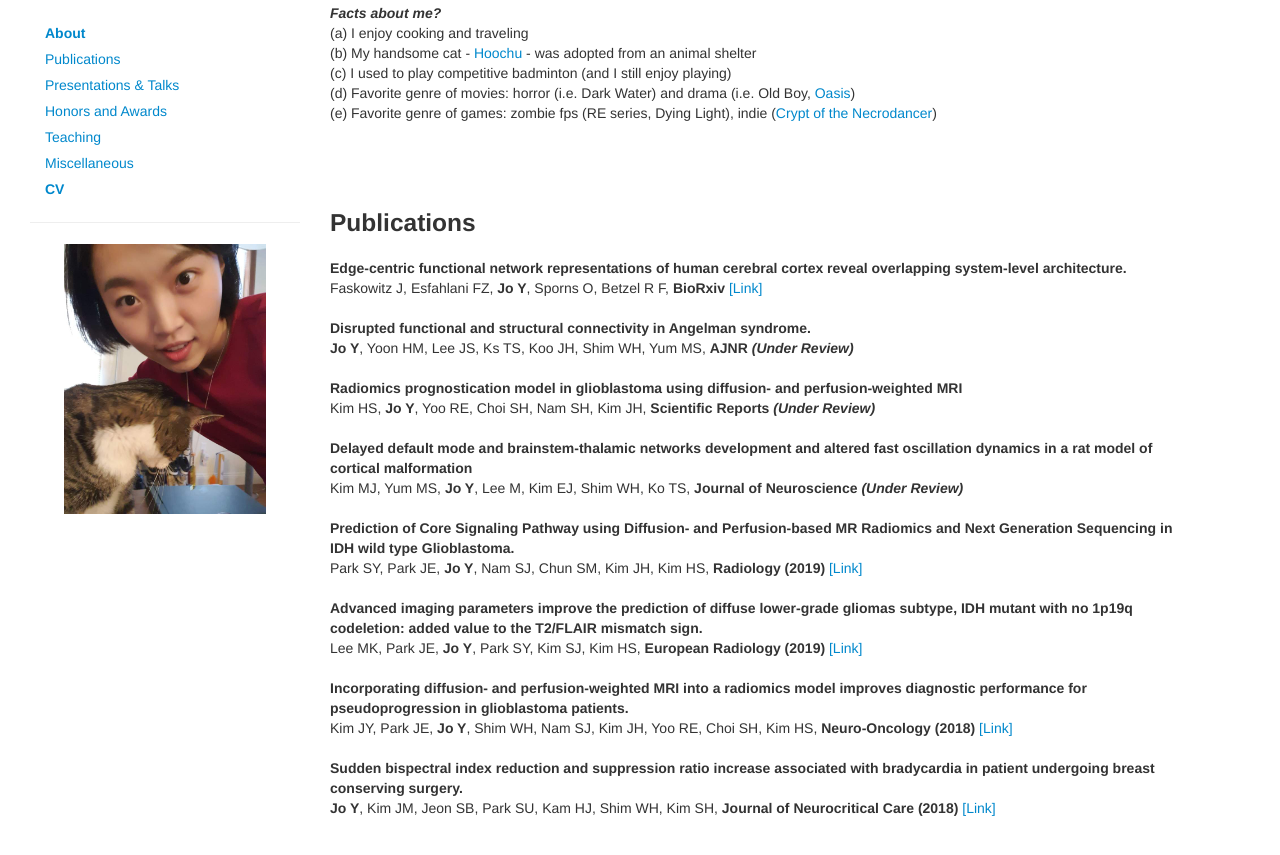
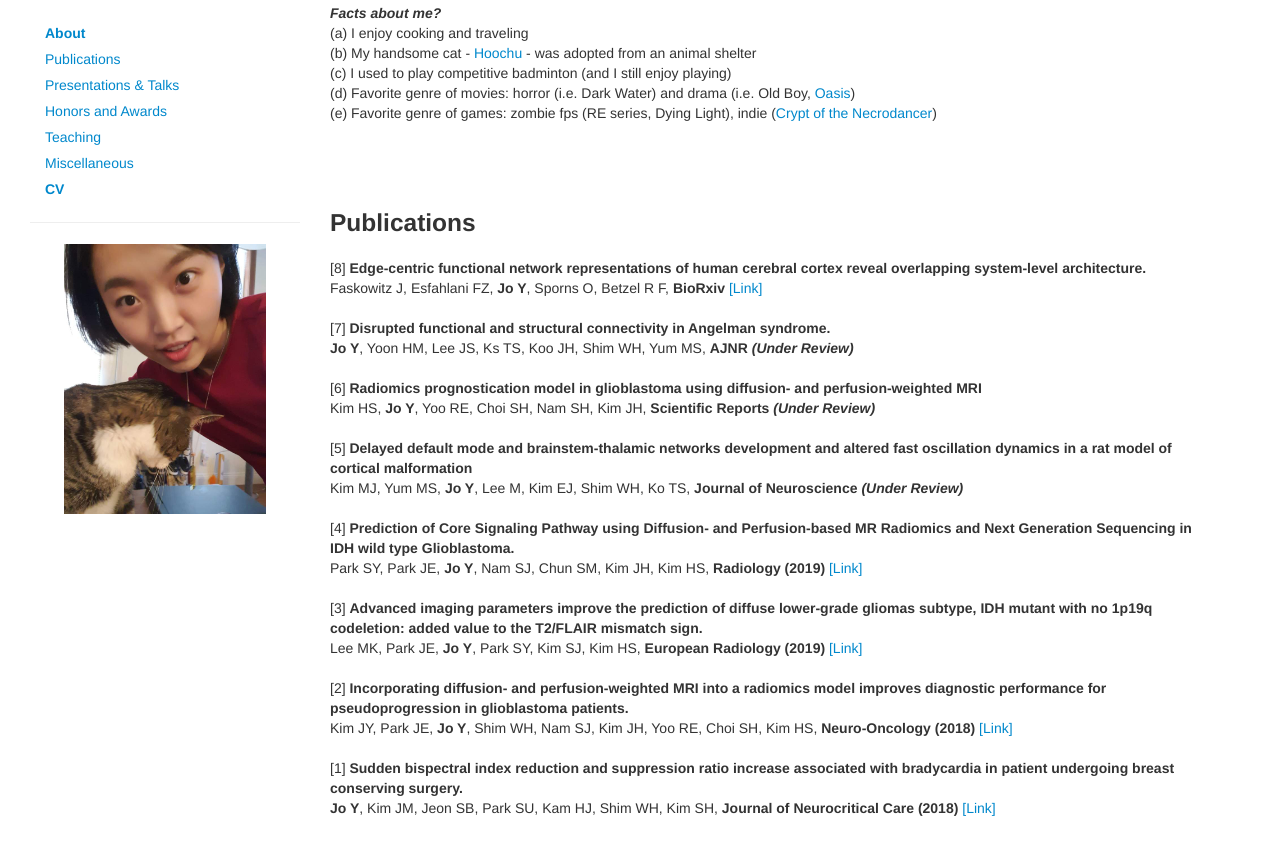
Before and after one commit to joy-neuro/joy-neuro.github.io, a Jekyll site: the page index.html, which Jekyll copies as it is, in a window 1280 px wide and 900 px high, scrolled down 397 px. Shown: the top 855 px of the window. Built offline with Jekyll 4.4.1, drawn with Linux system fonts in a browser that asks for light colours; nearby versions of some CDN libraries; comment, search, counter and statistics services are not loaded.

Commit message:
Update index.html

```diff
--- a/index.html
+++ b/index.html
@@ -116,7 +116,7 @@
                 </a>-->
                 <div class="media-body">
                     <p class="media-heading">
-                        <strong>
+                        [8] <strong>
                              Edge-centric functional network representations of human cerebral cortex reveal overlapping system-level architecture.
                      </strong><br>
                         Faskowitz J, Esfahlani FZ, <strong>Jo Y</strong>, Sporns O, Betzel R F, <strong>BioRxiv</strong>
@@ -134,7 +134,7 @@
                 </a>-->
                 <div class="media-body">
                     <p class="media-heading">
-                        <strong>
+                        [7] <strong>
                              Disrupted functional and structural connectivity in Angelman syndrome.
                      </strong><br>
                         <strong>Jo Y</strong>, Yoon HM, Lee JS, Ks TS, Koo JH, Shim WH, Yum MS, <strong>AJNR <em>(Under Review)</em></strong>
@@ -152,7 +152,7 @@
                 </a>-->
                 <div class="media-body">
                     <p class="media-heading">
-                        <strong>
+                        [6] <strong>
                         Radiomics prognostication model in glioblastoma using diffusion- and perfusion-weighted MRI
                      </strong><br>
                         Kim HS, <strong>Jo Y</strong>, Yoo RE, Choi SH, Nam SH, Kim JH, <strong>Scientific Reports <em>(Under Review)</em></strong>
@@ -170,7 +170,7 @@
                 </a>-->
                 <div class="media-body">
                     <p class="media-heading">
-                        <strong>
+                        [5] <strong>
                         Delayed default mode and brainstem-thalamic networks development and altered fast oscillation dynamics in a rat model of cortical malformation
                      </strong><br>
                         Kim MJ, Yum MS, <strong>Jo Y</strong>, Lee M, Kim EJ, Shim WH, Ko TS, <strong>Journal of Neuroscience <em>(Under Review)</em></strong>
@@ -188,7 +188,7 @@
                 </a>-->
                 <div class="media-body">
                     <p class="media-heading">
-                        <strong>
+                        [4] <strong>
                         Prediction of Core Signaling Pathway using Diffusion- and Perfusion-based MR Radiomics and Next Generation Sequencing in IDH wild type Glioblastoma.
                      </strong><br>
                         Park SY, Park JE, <strong>Jo Y</strong>, Nam SJ, Chun SM, Kim JH, Kim HS, <strong>Radiology (2019)</strong>
@@ -206,7 +206,7 @@
                 </a>-->
                 <div class="media-body">
                     <p class="media-heading">
-                        <strong>
+                        [3] <strong>
                         Advanced imaging parameters improve the prediction of diffuse lower-grade gliomas subtype, IDH mutant with no 1p19q codeletion: added value to the T2/FLAIR mismatch sign.
                      </strong><br>
                         Lee MK, Park JE, <strong>Jo Y</strong>, Park SY, Kim SJ, Kim HS, <strong>European Radiology (2019)</strong>
@@ -224,7 +224,7 @@
                 </a>-->
                 <div class="media-body">
                     <p class="media-heading">
-                        <strong>
+                        [2] <strong>
                         Incorporating diffusion- and perfusion-weighted MRI into a radiomics model improves diagnostic performance for pseudoprogression in glioblastoma patients.
                      </strong><br>
                         Kim JY, Park JE, <strong>Jo Y</strong>, Shim WH, Nam SJ, Kim JH, Yoo RE, Choi SH, Kim HS, <strong>Neuro-Oncology (2018)</strong>
@@ -242,7 +242,7 @@
                 </a>-->
                 <div class="media-body">
                     <p class="media-heading">
-                        <strong>
+                        [1] <strong>
                         Sudden bispectral index reduction and suppression ratio increase associated with bradycardia in patient undergoing breast conserving surgery.
                      </strong><br>
                         <strong>Jo Y</strong>, Kim JM, Jeon SB, Park SU, Kam HJ, Shim WH, Kim SH, <strong>Journal of Neurocritical Care (2018)</strong>
```
